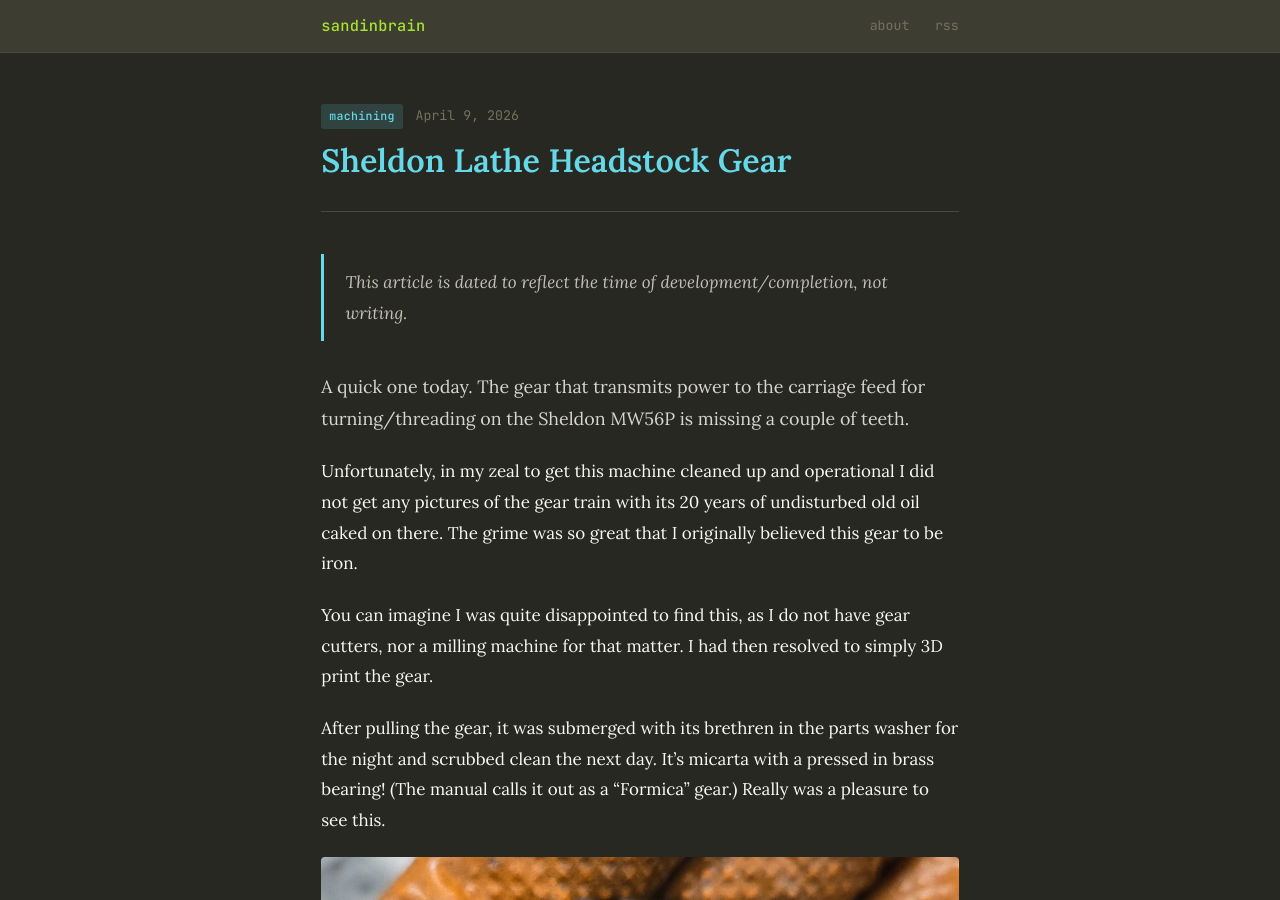
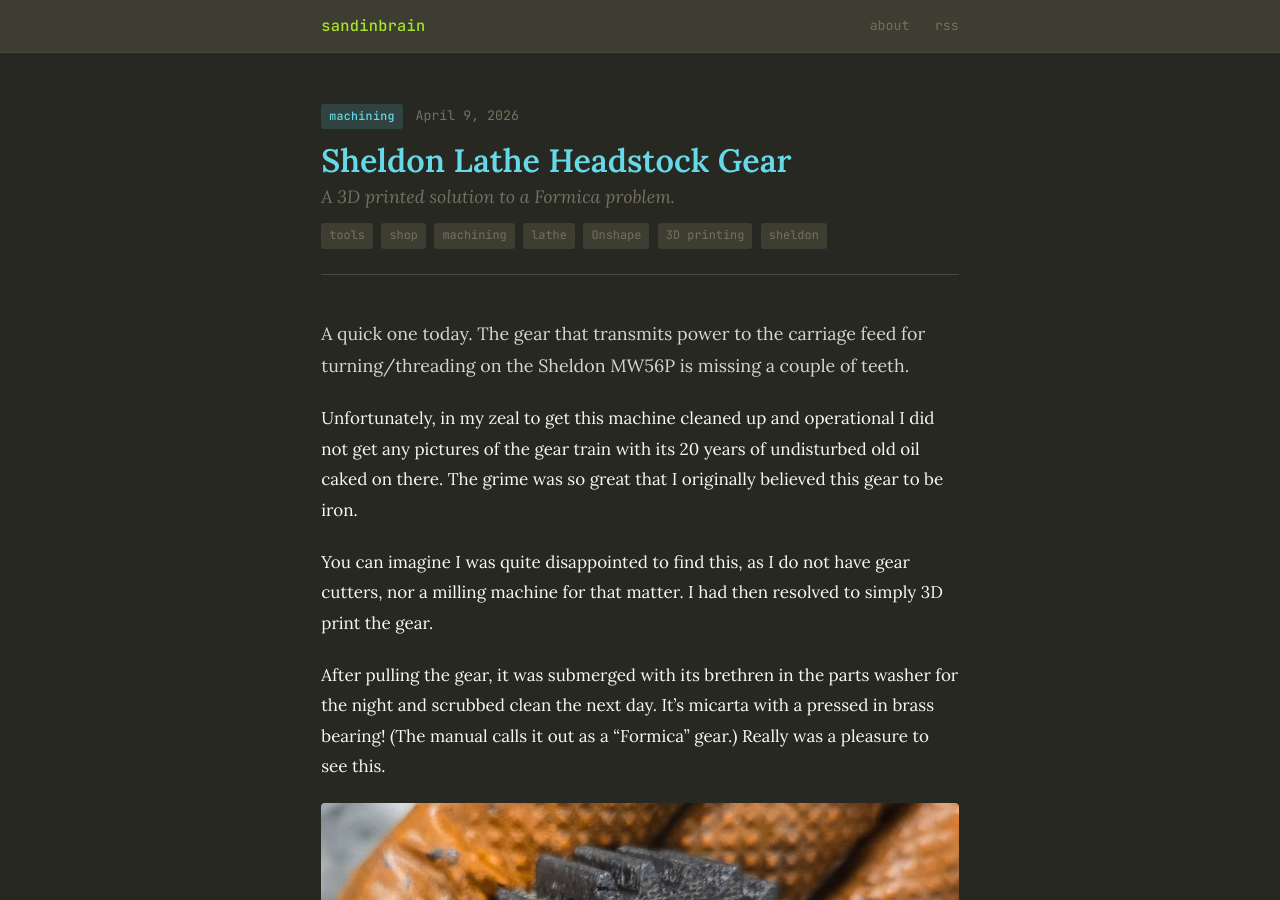
Before and after one commit to sanjotbains/sanjotbains.github.io, a Jekyll site: the page built from _posts/2026-04-09-sheldon-lathe-headstock-gear.md, in a window 1280 px wide and 900 px high. Built offline with Jekyll 4.4.1, drawn with Linux system fonts in a browser that asks for light colours.

Commit message:
pictures for acq article

```diff
--- a/_posts/2026-04-09-sheldon-lathe-headstock-gear.md
+++ b/_posts/2026-04-09-sheldon-lathe-headstock-gear.md
@@ -1,12 +1,11 @@
 ---
 layout: post
 title: "Sheldon Lathe Headstock Gear"
+subtitle: "A 3D printed solution to a Formica problem."
 date: 2026-04-09
 post_class: machining
-categories: tools shop
+tags: [tools, shop, machining, lathe, Onshape, 3D printing, sheldon]
 ---
-
->This article is dated to reflect the time of development/completion, not writing.
 
 A quick one today. The gear that transmits power to the carriage feed for turning/threading on the Sheldon MW56P is missing a couple of teeth.
 
```
Also changed, not shown: assets/img/sheldon/4jaw_partial.jpg (added), 11 other files.
